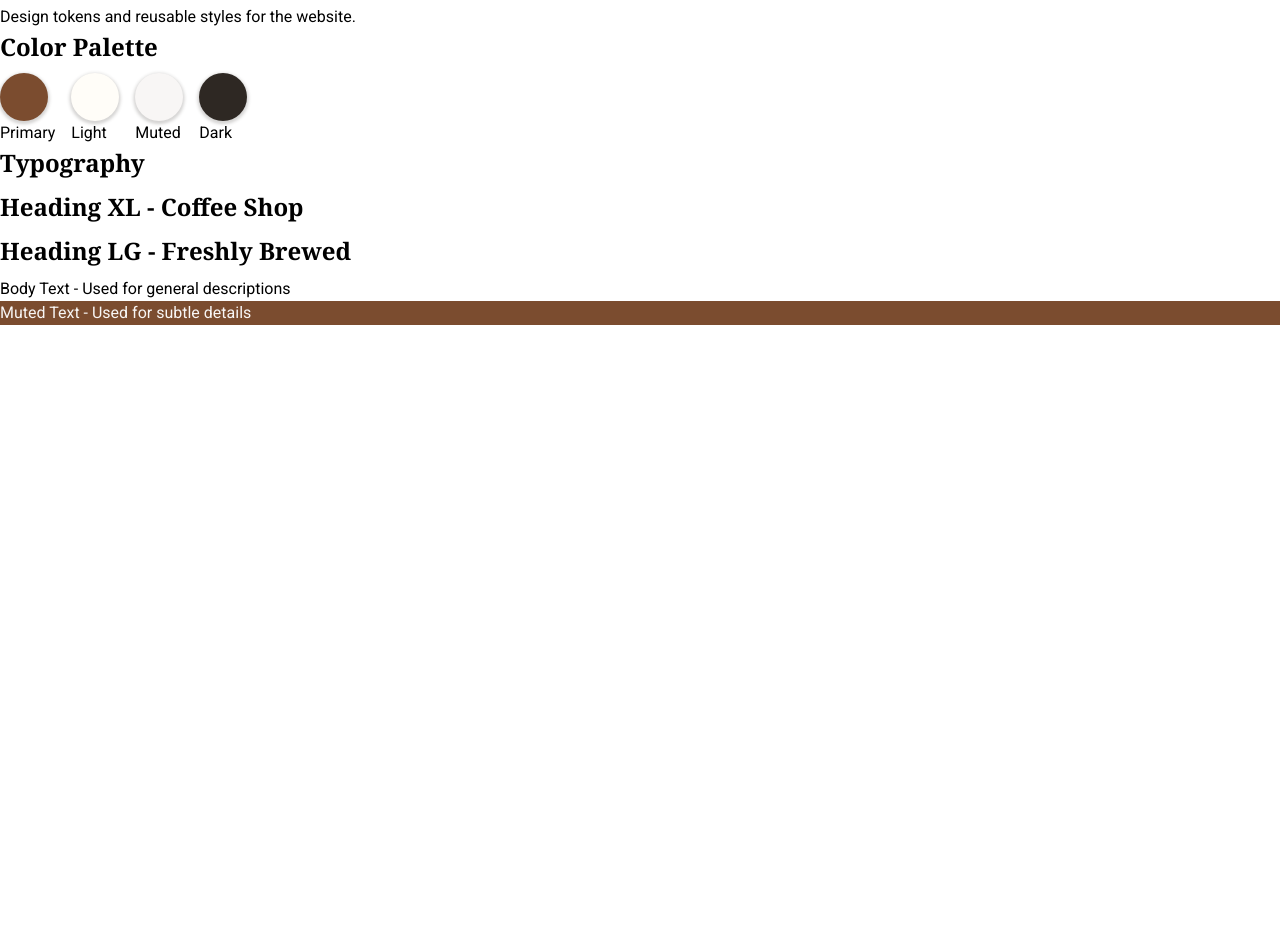
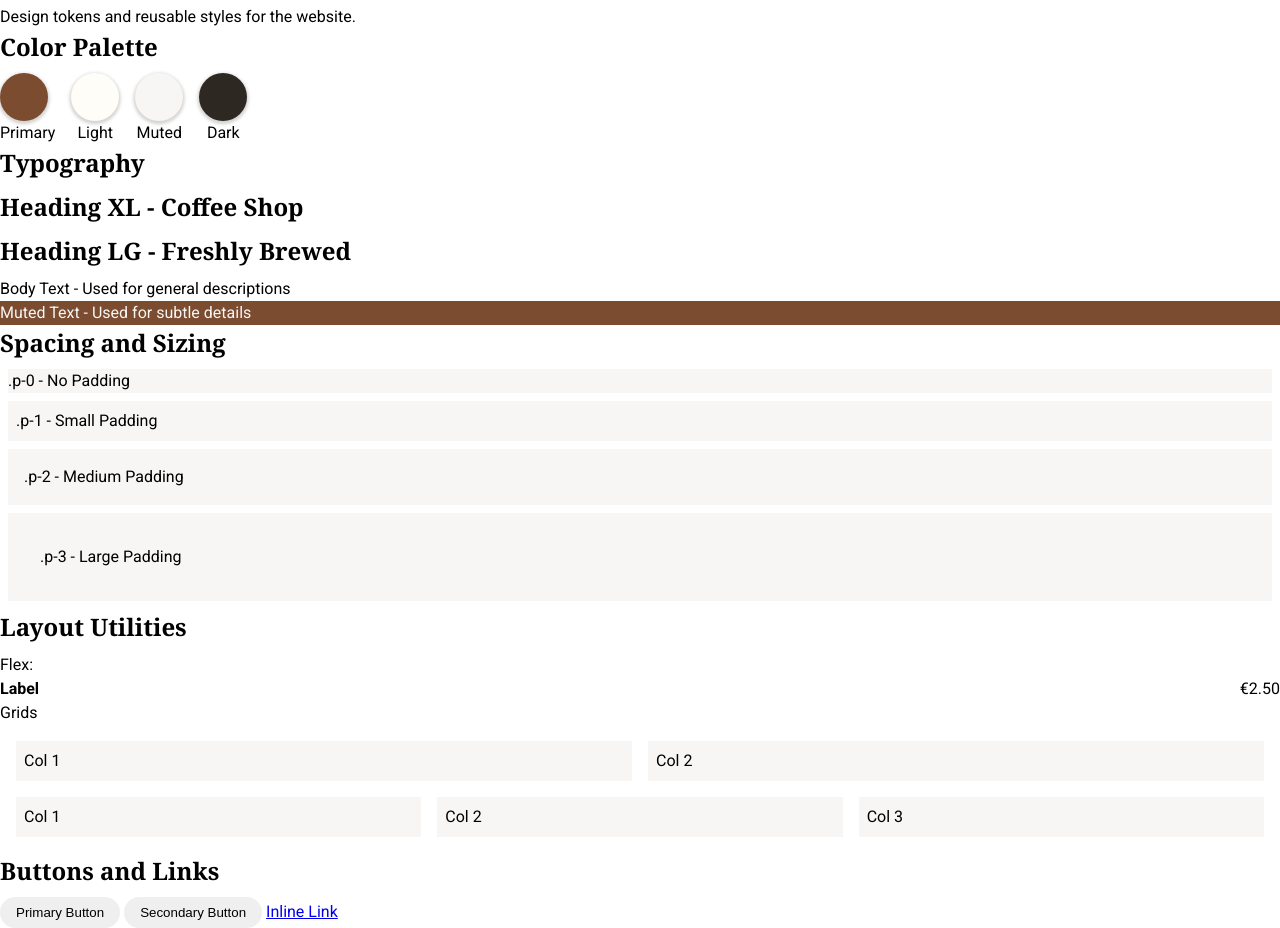
Before and after one commit to reddcaruana/website-design-group-c, a plain HTML site: page coffee/style-guide.html in a window 1280 px wide. Shown: the part 51-979 px from the top of the page. Before the commit the page ends 800 px from the top, so only its background shows below. Drawn offline with Linux system fonts and the light colour scheme.

Commit message:
Layout Elements and Buttons
Homework :D
- Style the buttons correctly

```diff
--- a/coffee/style-guide.html
+++ b/coffee/style-guide.html
@@ -18,7 +18,7 @@
         <section>
             <h2>Color Palette</h2>
 
-            <article class="swatches">
+            <article class="swatches d-flex gap-2">
 
                 <!-- Swatch Template -->
                 <div class="swatch">
@@ -52,6 +52,59 @@
             <p>Body Text - Used for general descriptions</p>
             <p class="bg-primary text-muted">Muted Text - Used for subtle details</p>
         </section>
+
+        <!-- Spacing -->
+        <section>
+            <h2>Spacing and Sizing</h2>
+
+            <div class="bg-muted p-0 m-1">
+                .p-0 - No Padding
+            </div>
+
+            <div class="bg-muted p-1 m-1">
+                .p-1 - Small Padding
+            </div>
+
+            <div class="bg-muted p-2 m-1">
+                .p-2 - Medium Padding
+            </div>
+
+            <div class="bg-muted p-3 m-1">
+                .p-3 - Large Padding
+            </div>
+        </section>
+
+        <!-- Layout -->
+        <section>
+            <h2>Layout Utilities</h2>
+
+            <p>Flex:</p>
+            <div class="d-flex flex-between">
+                <strong>Label</strong>
+                <span>&euro;2.50</span>
+            </div>
+
+            <p>Grids</p>
+            <div class="grid-2col gap-2 m-2">
+                <div class="p-1 bg-muted">Col 1</div>
+                <div class="p-1 bg-muted">Col 2</div>
+            </div>
+
+            <div class="grid-3col gap-2 m-2">
+                <div class="p-1 bg-muted">Col 1</div>
+                <div class="p-1 bg-muted">Col 2</div>
+                <div class="p-1 bg-muted">Col 3</div>
+            </div>
+        </section>
+
+        <!-- Buttons -->
+        <section>
+            <h2>Buttons and Links</h2>
+
+            <button class="btn btn-primary">Primary Button</button>
+            <button class="btn btn-secondary">Secondary Button</button>
+            <a href="#" class="link">Inline Link</a>
+        </section>
     </main>
 
 </body>
--- a/coffee/style.css
+++ b/coffee/style.css
@@ -37,6 +37,14 @@ h1, h2, h3, h4, h5, h6 {
     margin-bottom: var(--space-1);
 }
 
+/*************************************** BUTTONS ***************************************/
+.btn {
+    padding: var(--space-1) var(--space-2);
+    border: none;
+    border-radius: 1rem;
+    cursor: pointer;
+}
+
 /*************************************** COLORS ***************************************/
 .bg-primary { background-color: var(--primary); }
 .bg-light { background-color: var(--light); }
@@ -50,14 +58,43 @@ h1, h2, h3, h4, h5, h6 {
 
 .shadow-dark { box-shadow: 0 0.1rem 0.2rem 0.1rem rgba(46, 40, 35, 0.2); }
 
-/*************************************** SWATCHES ***************************************/
-.swatches {
-    display: flex;
-    gap: var(--space-2);
+/*************************************** LAYOUT ***************************************/
+.d-flex { display: flex; }
+.flex-between { justify-content: space-between; }
+
+.grid-2col {
+    display: grid;
+    grid-template-columns: repeat(2, 1fr); /* fr - fraction */
 }
 
+.grid-3col {
+    display: grid;
+    grid-template-columns: repeat(3, 1fr); /* fr - fraction */
+}
+
+/*************************************** SPACING ***************************************/
+.m-0 { margin: var(--space-0); }
+.m-1 { margin: var(--space-1); }
+.m-2 { margin: var(--space-2); }
+.m-3 { margin: var(--space-3); }
+
+.p-0 { padding: var(--space-0); }
+.p-1 { padding: var(--space-1); }
+.p-2 { padding: var(--space-2); }
+.p-3 { padding: var(--space-3); }
+
+.gap-0 { gap: var(--space-0); }
+.gap-1 { gap: var(--space-1); }
+.gap-2 { gap: var(--space-2); }
+.gap-3 { gap: var(--space-3); }
+
+/*************************************** SWATCHES ***************************************/
 .swatch .swatch-value {
     aspect-ratio: 1 / 1;
     width: 3rem;
     border-radius: 100%;
 }
+
+.swatch .swatch-name {
+    text-align: center;
+}
```
